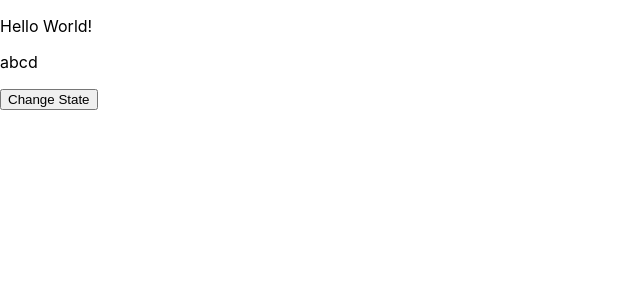
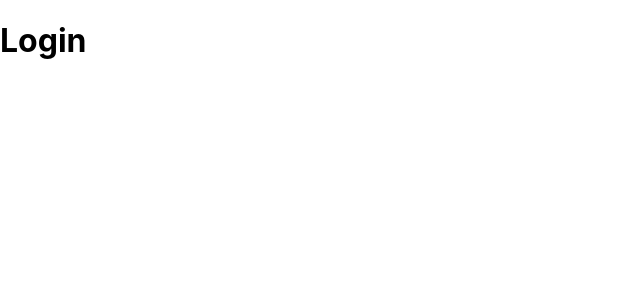
Before and after one commit to Federicis/TSA, a React (Create React App) app in the folder frontend/: page /login in a window 1280 px wide. Shown: the top 300 px of the page, without its empty margins (0-640 px from the left). Built offline with nearby package versions, Linux system fonts and the light colour scheme.

Commit message:
Created basic routes

```diff
--- a/frontend/package.json
+++ b/frontend/package.json
@@ -8,6 +8,7 @@
     "@testing-library/user-event": "^13.5.0",
     "react": "^18.2.0",
     "react-dom": "^18.2.0",
+    "react-router-dom": "^6.11.1",
     "react-scripts": "5.0.1",
     "web-vitals": "^2.1.4"
   },
--- a/frontend/src/App.js
+++ b/frontend/src/App.js
@@ -1,11 +1,21 @@
-import './App.css';
+import "./App.css";
 
-import Main from "./components/Main"
+import Main from "./components/Main";
+import LoginPage from "./pages/Login";
+
+import { BrowserRouter, Routes, Route } from "react-router-dom";
 
 function App() {
-  return (
-    <Main prop1={"abcd"} prop2={"efgh"}/> // using the Main component
-  );
+	return (
+		<BrowserRouter>
+			<Routes>
+				<Route path="/">
+					<Route index element={<Main prop1={"abcd"} prop2={"efgh"} />} />
+					<Route path="login" element={<LoginPage />} />
+				</Route>
+			</Routes>
+		</BrowserRouter>
+	);
 }
 
 export default App;
--- /dev/null
+++ b/frontend/src/pages/Login.js
@@ -0,0 +1,3 @@
+export default function Login() {
+	return <h1>Login</h1>;
+}
```
Also changed, not shown: 1 other file (tests, documents, lock files or other folders).
